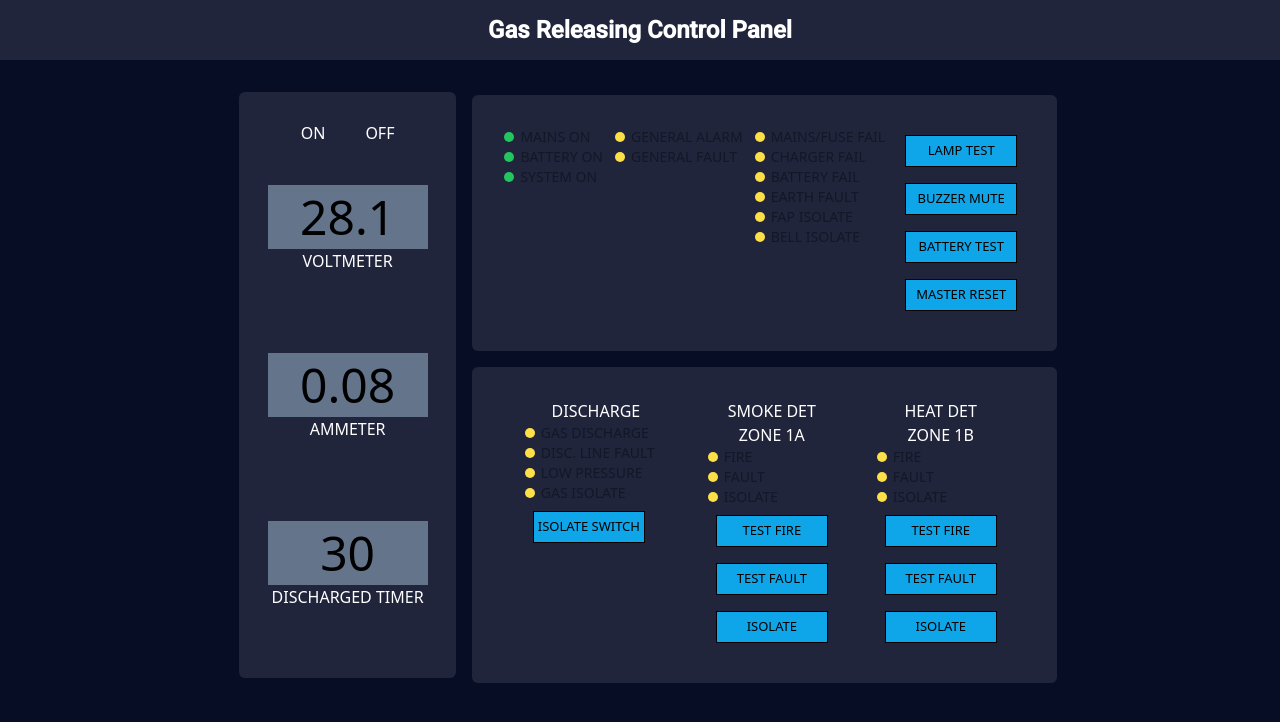
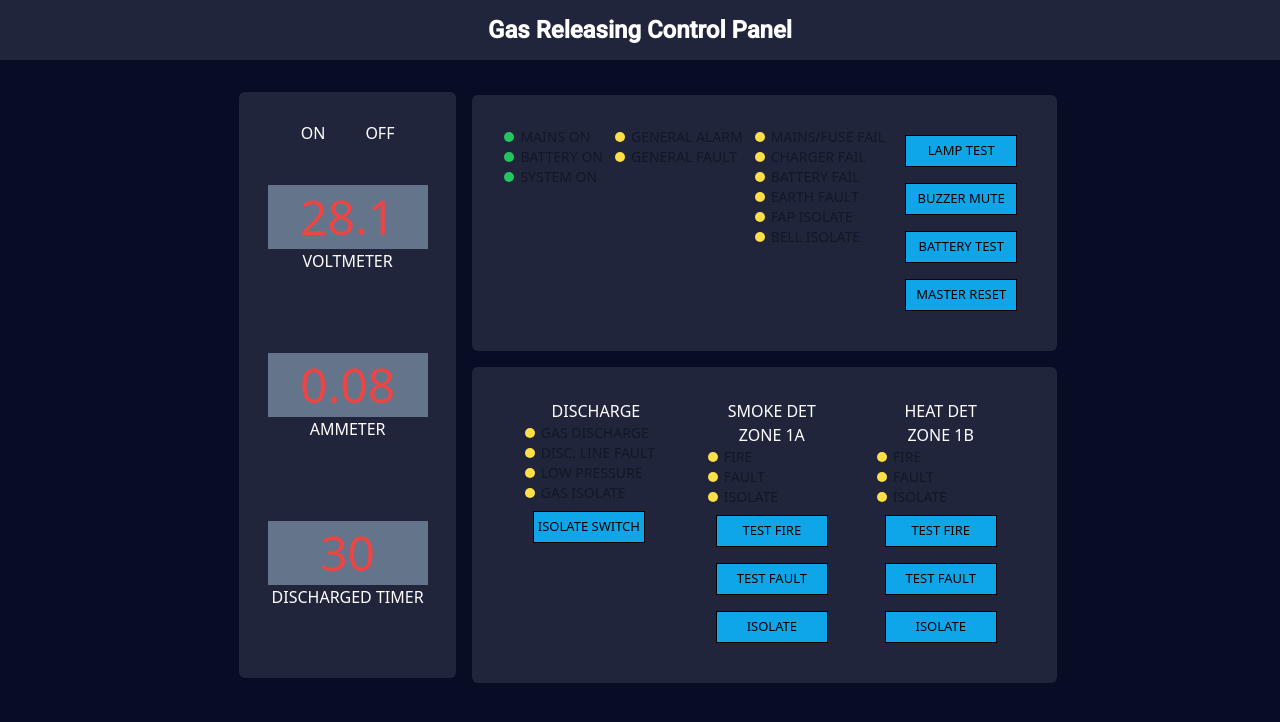
Before and after one commit to Dracoz/grp, a Next.js app: page / in a window 1280 px wide. Shown: the top 722 px of the page. Built offline with nearby package versions, Linux system fonts and the light colour scheme.

Commit message:
updated color

```diff
--- a/components/DisplayBox.jsx
+++ b/components/DisplayBox.jsx
@@ -2,7 +2,7 @@ export default function DisplayBox({value, name}){
     return (
         <div className="flex flex-col items-center py-10">
             <div className='bg-slate-500 px-2 py-2 w-40 flex justify-center'>
-                <p className="text-5xl">{value}</p>
+                <p className="text-5xl text-red-500">{value}</p>
             </div>
             <p className="text-white">{name}</p>
         </div>
```
